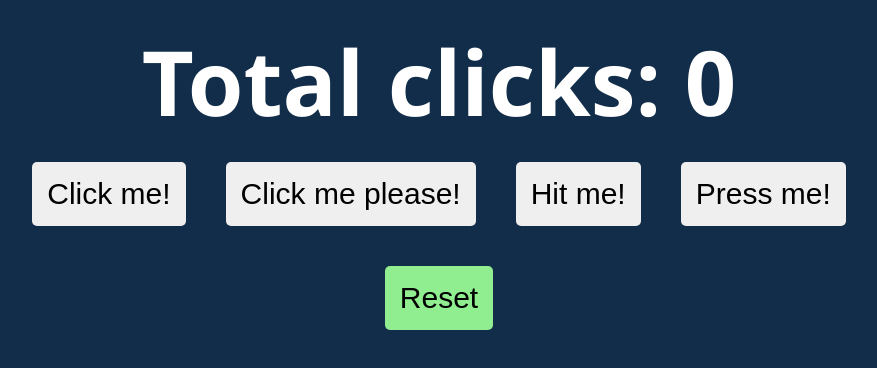
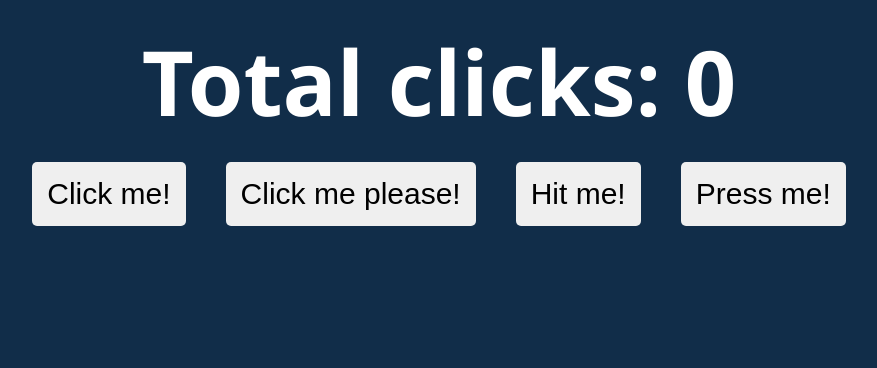
Before and after one commit to DenisKulik/state-via-props, a React (Create React App) app: page / in a window 1280 px wide. Shown: the top 368 px of the page, without its empty margins (201-1078 px from the left). Built offline with nearby package versions, Linux system fonts and the light colour scheme.

Commit message:
add hiding the reset button

```diff
--- a/src/App.js
+++ b/src/App.js
@@ -16,9 +16,9 @@ function App() {
         {texts.map((text, idx) => {
             return <Button onClick={incrementCount} text={text} key={idx}/>;
         })}
-        <div>
+        {count > 0 && (<div>
             <button style={btnStyle} onClick={resetCount}>Reset</button>
-        </div>
+        </div>)}
     </div>);
 }
 
```
